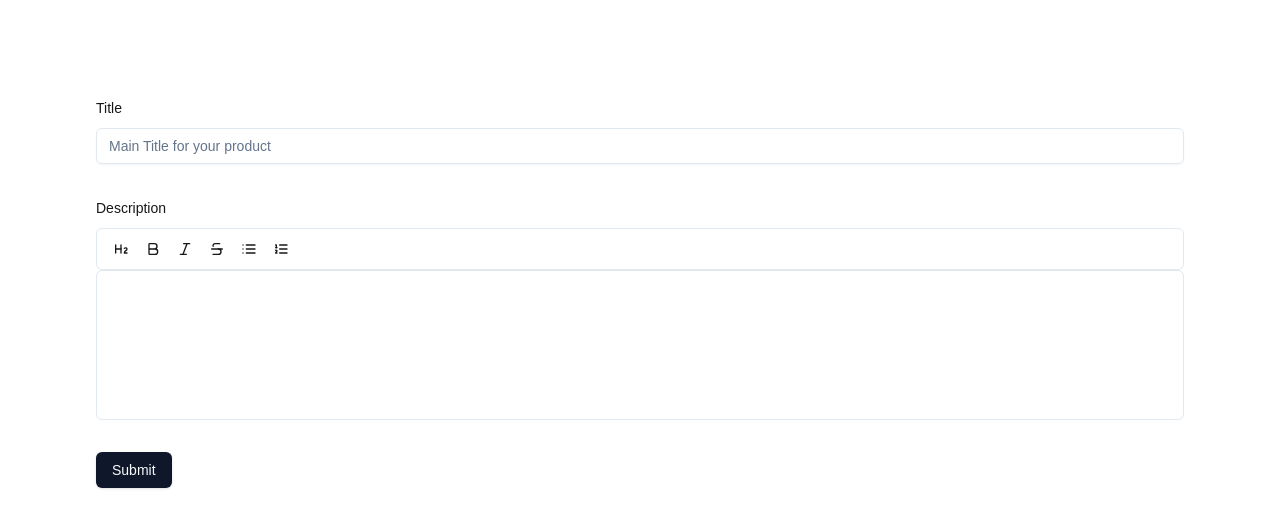
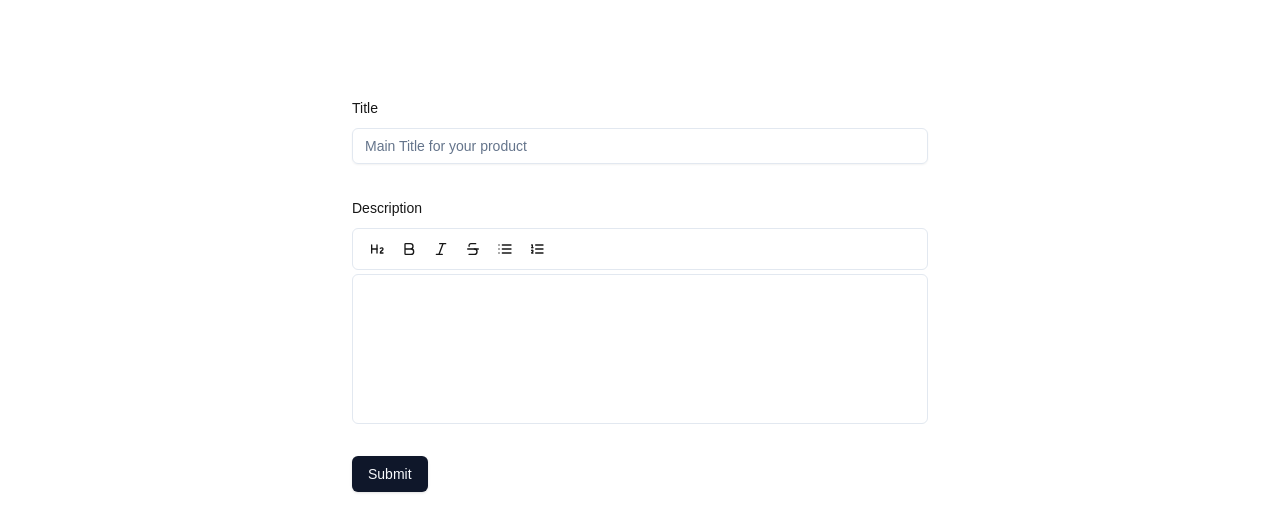
Before and after one commit to Christ-YAO/text-editor, a Next.js app: page / in a window 1280 px wide. Shown: the top 532 px of the page. Built offline with nearby package versions, Linux system fonts and the light colour scheme.

Commit message:
page width

```diff
--- a/app/page.tsx
+++ b/app/page.tsx
@@ -49,7 +49,7 @@ export default function Home() {
   }
 
   return (
-    <main className="p-24">
+    <main className="py-24 px-4 md:px-24 max-w-3xl mx-auto">
       <Form {...form}>
         <form onSubmit={form.handleSubmit(onSubmit)} className="space-y-8">
           <FormField
--- a/components/Tiptap.tsx
+++ b/components/Tiptap.tsx
@@ -37,7 +37,7 @@ export default function Tiptap({
   });
 
   return (
-    <div className="flex flex-col justify-stretch min-h-[150px]">
+    <div className="flex flex-col justify-stretch min-h-[150px] gap-1">
       <Toolbar editor={editor} />
       <EditorContent editor={editor} />
     </div>
```
